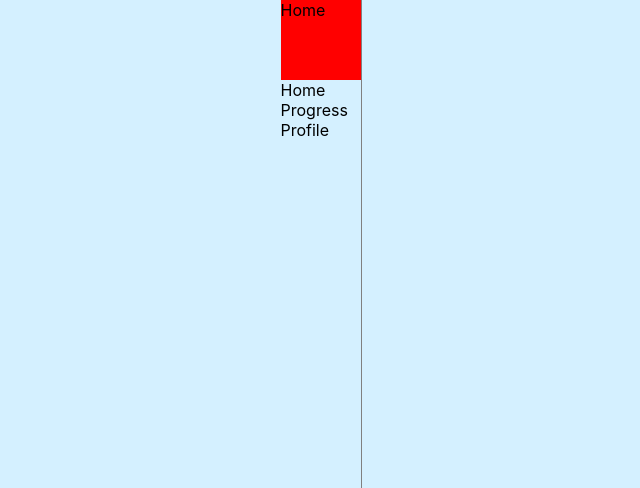
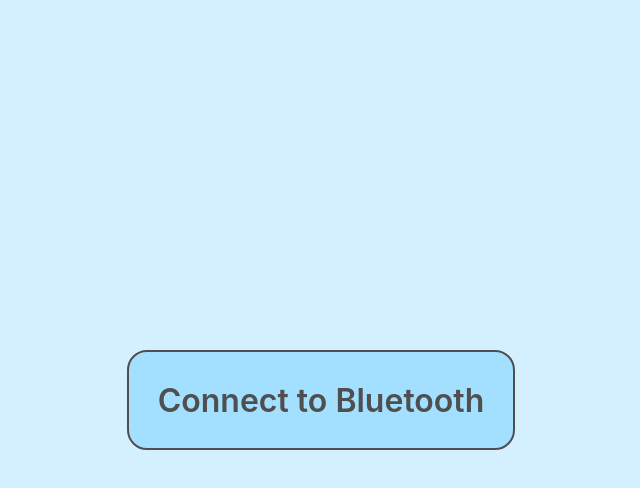
Before and after one commit to wryhook/motiv-web-app, a React (Create React App) app: page / in a window 1280 px wide. Shown: the top 488 px of the page, without its empty margins (319-959 px from the left). Built offline with nearby package versions, Linux system fonts and the light colour scheme.

Commit message:
Just ble connection to check IMU data

```diff
--- a/src/App.js
+++ b/src/App.js
@@ -13,10 +13,7 @@ export default function App() {
 
   return (
     <div style={styles.body}>
-      <Sidebar />
-      <Main />
-      {/* <BluetoothSetup />
-      <Setup /> */}
+      <BluetoothSetup />
     </div>
   )
 }
```
